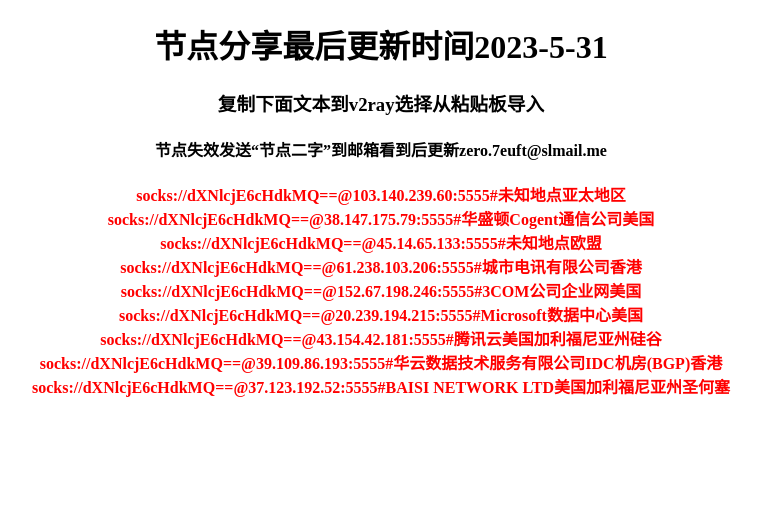
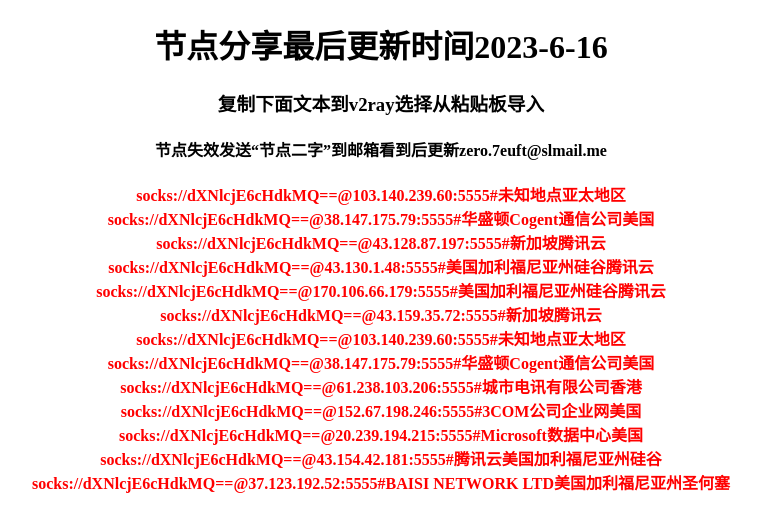
Before and after one commit to zerobyw/zerobyw.github.io, a plain HTML site: page jiedian.html in a window 1280 px wide. Shown: the whole page, without its empty margins (259-1021 px from the left). Drawn offline with Linux system fonts and the light colour scheme.

Commit message:
Update jiedian.html

```diff
--- a/jiedian.html
+++ b/jiedian.html
@@ -18,7 +18,7 @@
 </head>
 
 <body>
-<h1>节点分享最后更新时间2023-5-31</h1>
+<h1>节点分享最后更新时间2023-6-16</h1>
 <h3>复制下面文本到v2ray选择从粘贴板导入</h3>
 <h4>节点失效发送“节点二字”到邮箱看到后更新zero.7euft@slmail.me</h4>
 <h4><div>
@@ -26,12 +26,16 @@
 
 socks://dXNlcjE6cHdkMQ==@103.140.239.60:5555#未知地点亚太地区<br>
 socks://dXNlcjE6cHdkMQ==@38.147.175.79:5555#华盛顿Cogent通信公司美国<br>
-socks://dXNlcjE6cHdkMQ==@45.14.65.133:5555#未知地点欧盟<br>
+socks://dXNlcjE6cHdkMQ==@43.128.87.197:5555#新加坡腾讯云<br>
+socks://dXNlcjE6cHdkMQ==@43.130.1.48:5555#美国加利福尼亚州硅谷腾讯云<br>
+socks://dXNlcjE6cHdkMQ==@170.106.66.179:5555#美国加利福尼亚州硅谷腾讯云<br>
+socks://dXNlcjE6cHdkMQ==@43.159.35.72:5555#新加坡腾讯云<br>
+socks://dXNlcjE6cHdkMQ==@103.140.239.60:5555#未知地点亚太地区<br>
+socks://dXNlcjE6cHdkMQ==@38.147.175.79:5555#华盛顿Cogent通信公司美国<br>
 socks://dXNlcjE6cHdkMQ==@61.238.103.206:5555#城市电讯有限公司香港<br>
 socks://dXNlcjE6cHdkMQ==@152.67.198.246:5555#3COM公司企业网美国<br>
 socks://dXNlcjE6cHdkMQ==@20.239.194.215:5555#Microsoft数据中心美国<br>
 socks://dXNlcjE6cHdkMQ==@43.154.42.181:5555#腾讯云美国加利福尼亚州硅谷<br>
-socks://dXNlcjE6cHdkMQ==@39.109.86.193:5555#华云数据技术服务有限公司IDC机房(BGP)香港<br>
 socks://dXNlcjE6cHdkMQ==@37.123.192.52:5555#BAISI NETWORK LTD美国加利福尼亚州圣何塞<br>
 
 </font></span>
```
